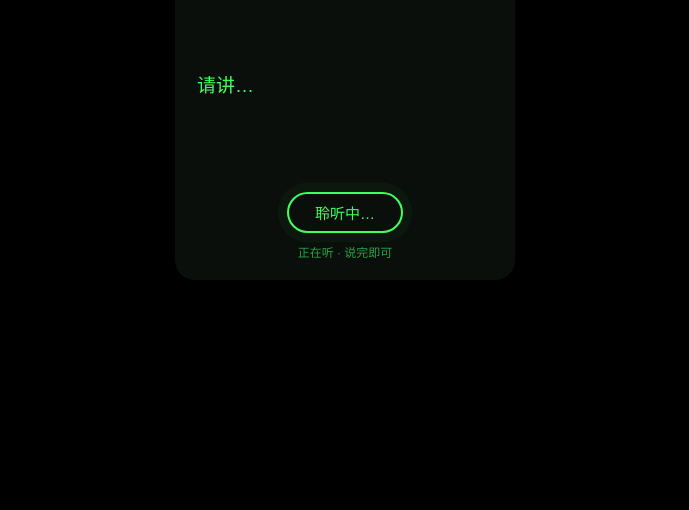
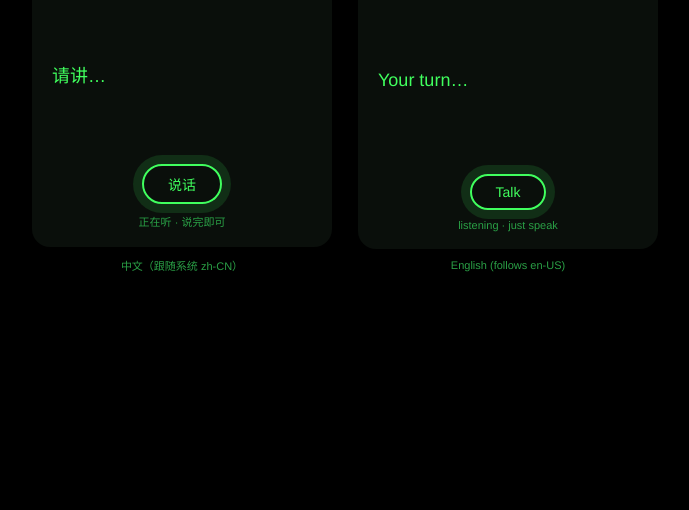
Before and after one commit to smallppgirl/aiui-hermes-bridge, a website: page docs/hud-preview.html in a window 1280 px wide. Shown: the part 290-800 px from the top of the page, without its empty margins (295-984 px from the left). Drawn offline with Linux system fonts and the light colour scheme.

Commit message:
i18n: UI strings + SpeechRecognition lang follow system language (config.lang=auto); dedupe UI (chip shows status, button is action-only); bilingual HUD preview

```diff
--- a/config.js
+++ b/config.js
@@ -9,8 +9,9 @@ export const BRIDGE_CONFIG = {
   // AK = the ROKID_AK / ROKID_AGENT_AK from the bridge .env
   ak: "REPLACE_WITH_BRIDGE_AK",
   userId: "aiui-rokit",
-  // voice recognition language: 'zh-CN' (default) or 'en-US' (English)
-  lang: "zh-CN",
+  // voice recognition language: 'auto' (follow the system / Hi Rokid language),
+  // or force e.g. 'zh-CN' / 'en-US'
+  lang: "auto",
 };
 
 // Minimal Rokid/lingzhu-style request. The bridge accepts extra fields.
--- a/docs/hud-preview.html
+++ b/docs/hud-preview.html
@@ -1,17 +1,32 @@
 <!doctype html><html><head><meta charset="utf-8"><style>
-body{margin:0;background:#000;height:100vh;display:flex;align-items:center;justify-content:center}
-.hud{width:340px;height:340px;background:#0a0f0b;border-radius:20px;padding:20px 22px;box-sizing:border-box;display:flex;flex-direction:column;justify-content:space-between;font-family:Helvetica,Arial,sans-serif;color:#40FF5E}
+body{margin:0;background:#000;height:100vh;display:flex;gap:26px;align-items:center;justify-content:center;font-family:Helvetica,Arial,sans-serif}
+.hud{width:300px;height:300px;background:#0a0f0b;border-radius:18px;padding:18px 20px;box-sizing:border-box;display:flex;flex-direction:column;justify-content:space-between;color:#40FF5E}
 .head{display:flex;justify-content:space-between;align-items:center}
-.brand{font-weight:bold;letter-spacing:1px}
+.brand{font-weight:bold;letter-spacing:1px;font-size:15px}
 .chip{background:#40FF5E;color:#123a1d;padding:3px 10px;border-radius:999px;font-size:11px;font-weight:bold;letter-spacing:1px}
 .body{flex:1;display:flex;align-items:center}
-.answer{font-size:19px;line-height:28px}
+.answer{font-size:18px;line-height:26px}
 .foot{display:flex;flex-direction:column;align-items:center}
-.talk{border:2px solid #40FF5E;border-radius:999px;padding:8px 26px;font-size:15px;box-shadow:0 0 0 8px rgba(64,255,94,.12);animation:pulse 1.1s infinite}
-.hint{color:#2aa046;font-size:12px;margin-top:10px}
-@keyframes pulse{0%,100%{box-shadow:0 0 0 0 rgba(64,255,94,.45)}50%{box-shadow:0 0 0 10px rgba(64,255,94,0)}}
-</style></head><body><div class="hud">
+.talk{border-radius:999px;padding:8px 24px;font-size:14px;border:1px solid #40ff5d55;color:#40FF5E}
+.talk.listening{border:2px solid #40FF5E;box-shadow:0 0 0 9px rgba(64,255,94,.13)}
+.hint{color:#2aa046;font-size:11px;margin-top:9px}
+.cap{color:#2aa046;text-align:center;margin-top:10px;font-size:11px}
+.col{display:flex;flex-direction:column}
+</style></head><body>
+<div class="col">
+<div class="hud">
+<div class="head"><div class="brand">◈ HERMES</div><div class="chip">聆听中</div></div>
+<div class="body"><div class="answer">请讲…</div></div>
+<div class="foot"><div class="talk listening">说话</div><div class="hint">正在听 · 说完即可</div></div>
+</div>
+<div class="cap">中文（跟随系统 zh-CN）</div>
+</div>
+<div class="col">
+<div class="hud">
 <div class="head"><div class="brand">◈ HERMES</div><div class="chip">LISTENING</div></div>
-<div class="body"><div class="answer">请讲…</div></div>
-<div class="foot"><div class="talk">聆听中…</div><div class="hint">正在听 · 说完即可</div></div>
-</div></body></html>
+<div class="body"><div class="answer">Your turn…</div></div>
+<div class="foot"><div class="talk listening">Talk</div><div class="hint">listening · just speak</div></div>
+</div>
+<div class="cap">English (follows en-US)</div>
+</div>
+</body></html>
```
Also changed, not shown: 1 other file.
